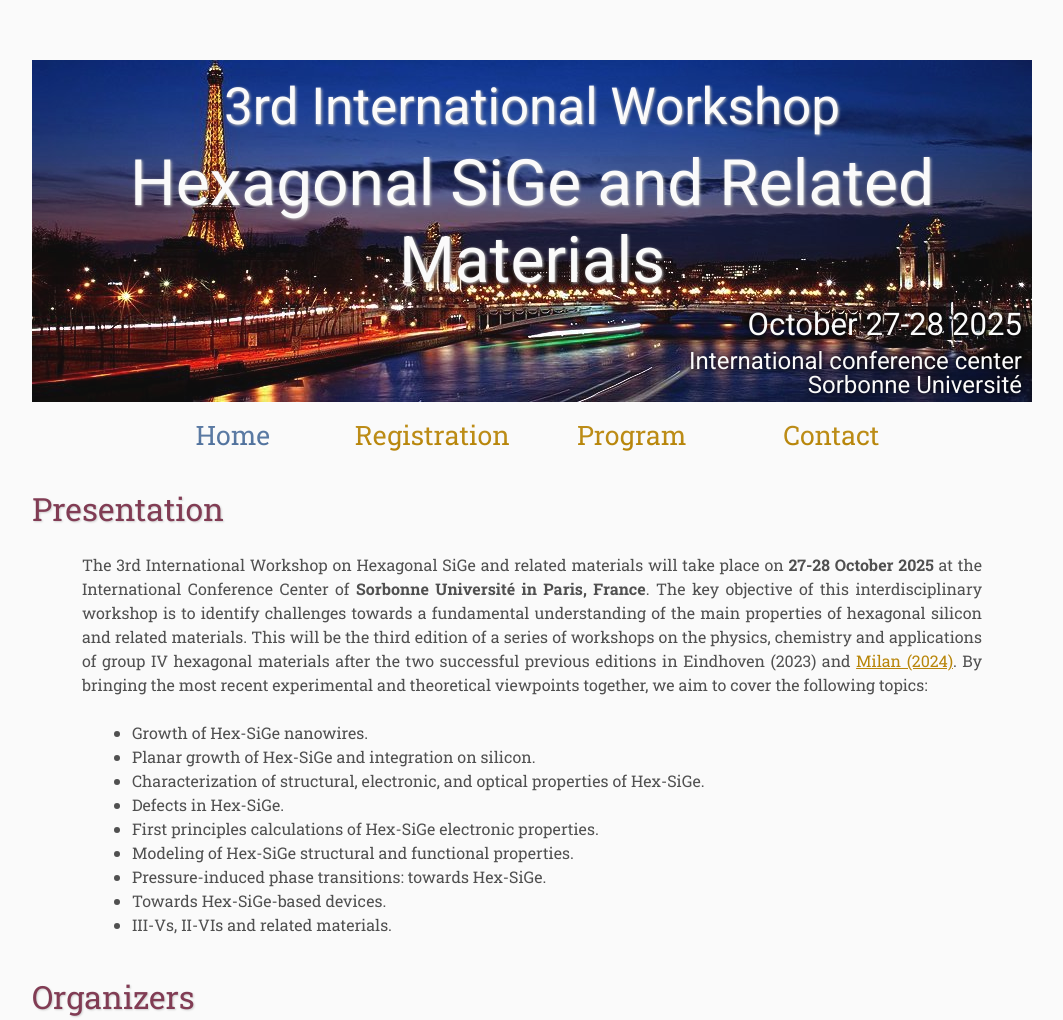
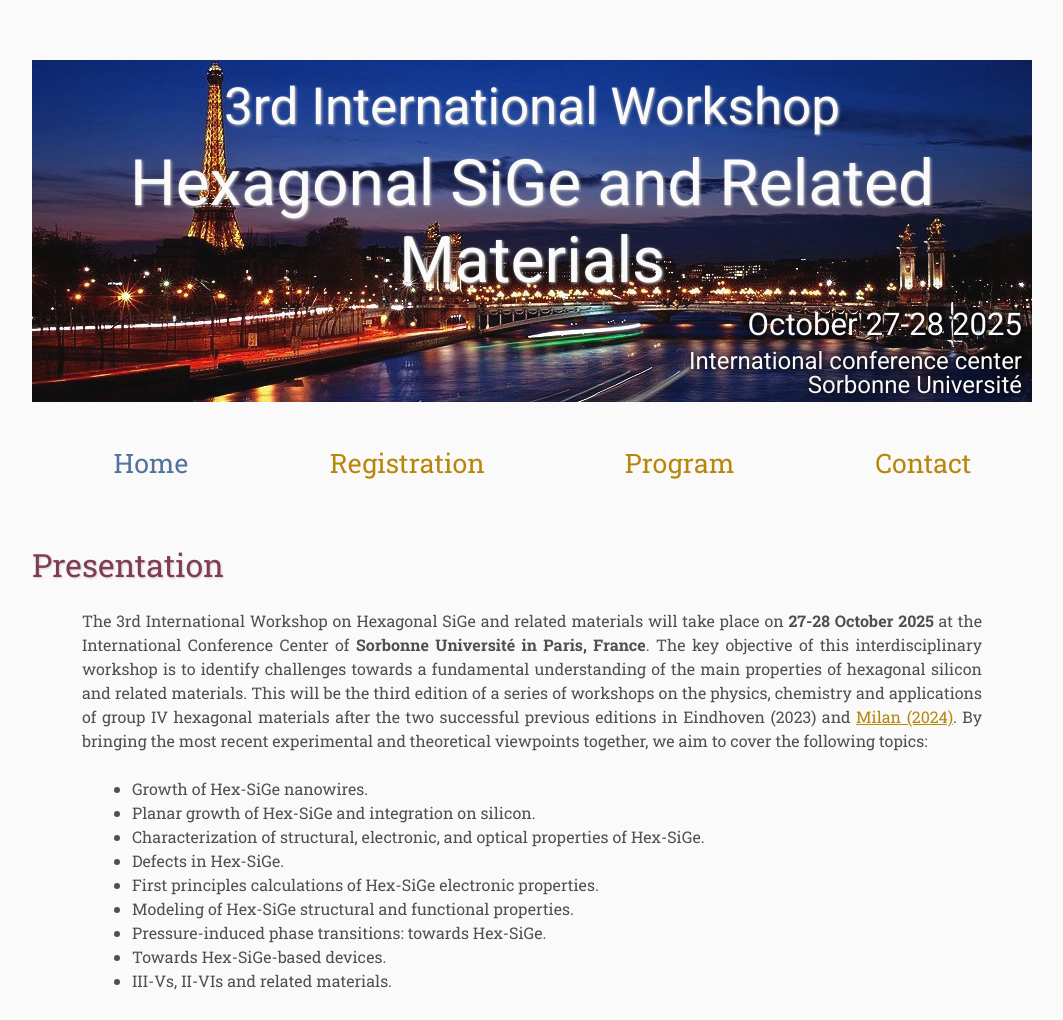
Before and after one commit to Mtunica/workshop-hexagonal-sige-2025, a plain HTML site: page index.html in a window 1280 px wide. Shown: the top 1020 px of the page, without its empty margins (108-1171 px from the left). Drawn offline with Linux system fonts and the light colour scheme.

Commit message:
Modyfied menu padding

```diff
--- a/assets/main.css
+++ b/assets/main.css
@@ -99,8 +99,23 @@ th,td{
 .year{color: #505050; font-size:0.50em; font-weight: lighter;}
 
 /* Navigation Links (Home, Registration, etc) */
-table.navigation{width:800px;}
-td.navigation{font-size:1.67em; white-space:nowrap; width:20%; text-align:center; vertical-align:middle; padding:0px 0px 0px 0px;}
+table.navigation{width:1000px; border-collapse: collapse;}
+td.navigation{font-size:1.67em; white-space:nowrap; width:25%; text-align:center; vertical-align:middle;   padding:20px 60px; /* Add padding to make the clickable area larger */
+    cursor: pointer; /}
+
+td.navigation a {
+    display: block; /* Fills the entire cell */
+    width: 100%; /* Expand horizontally to fill the cell */
+    height: 100%; /* Match cell height */
+    text-decoration: none; /* Removes underline */
+    padding: 10px; /* Adds padding inside the link */
+    background-color: transparent; /* Keep link background transparent */
+}
+
+td.navigation a:hover {
+    background-color: #e0e0e0; /* Light gray on hover */
+    color: #000000; /* Keep text color consistent */
+}
 
 /* Sponsor Images */
 table.sponsors{width:800px;}
@@ -135,6 +150,6 @@ footer{font-size:0.875em; margin-top:12em; text-align:center;}
     p{font-size:1.5em; line-height:1.5em;}
     th,td,tr{font-size:1.5em; line-height:1.5em;}
     td.date{font-size:1em; padding-top:0.5em;}
-    td.navigation{font-size:1.5em; padding:0px 20px 0px 20px;}
+    td.navigation{font-size:1.5em; padding:20px 20px 0px 0px;}
     table.footer{font-size:0.33em;}
 }
```
